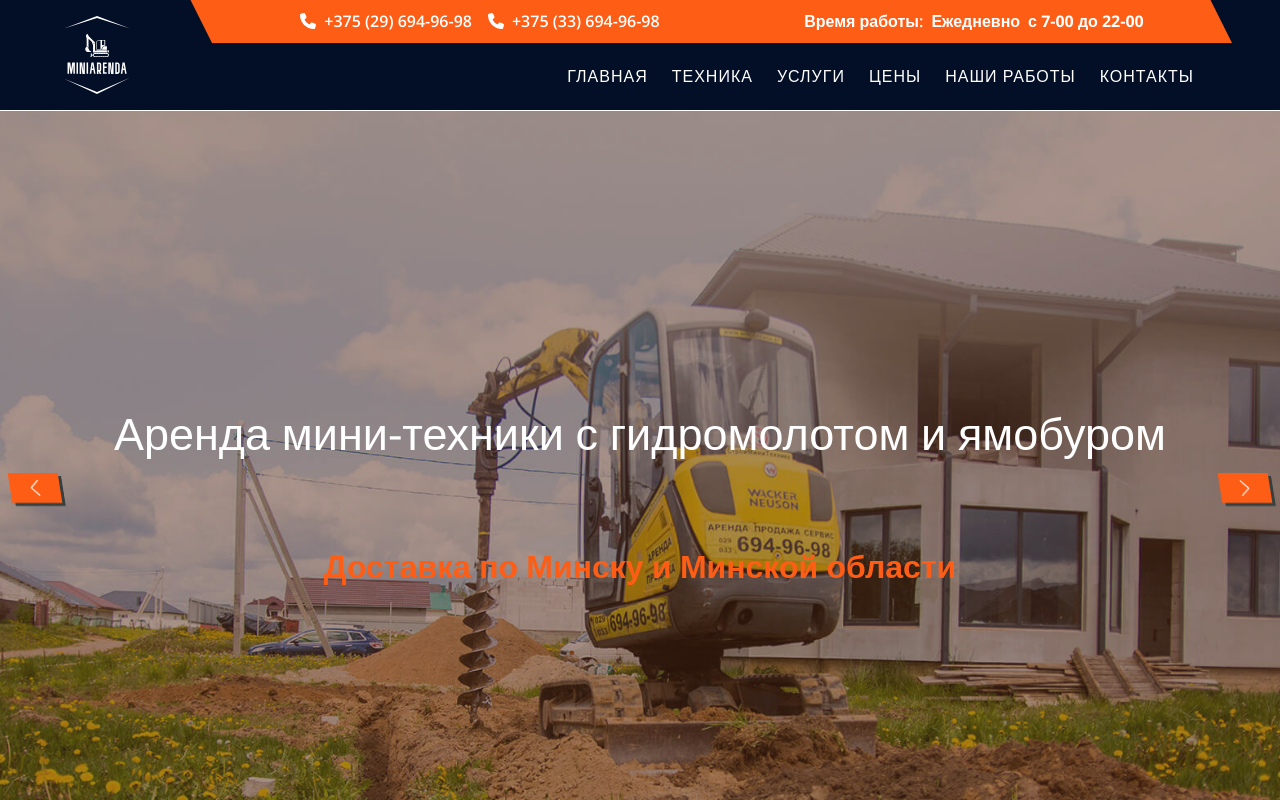
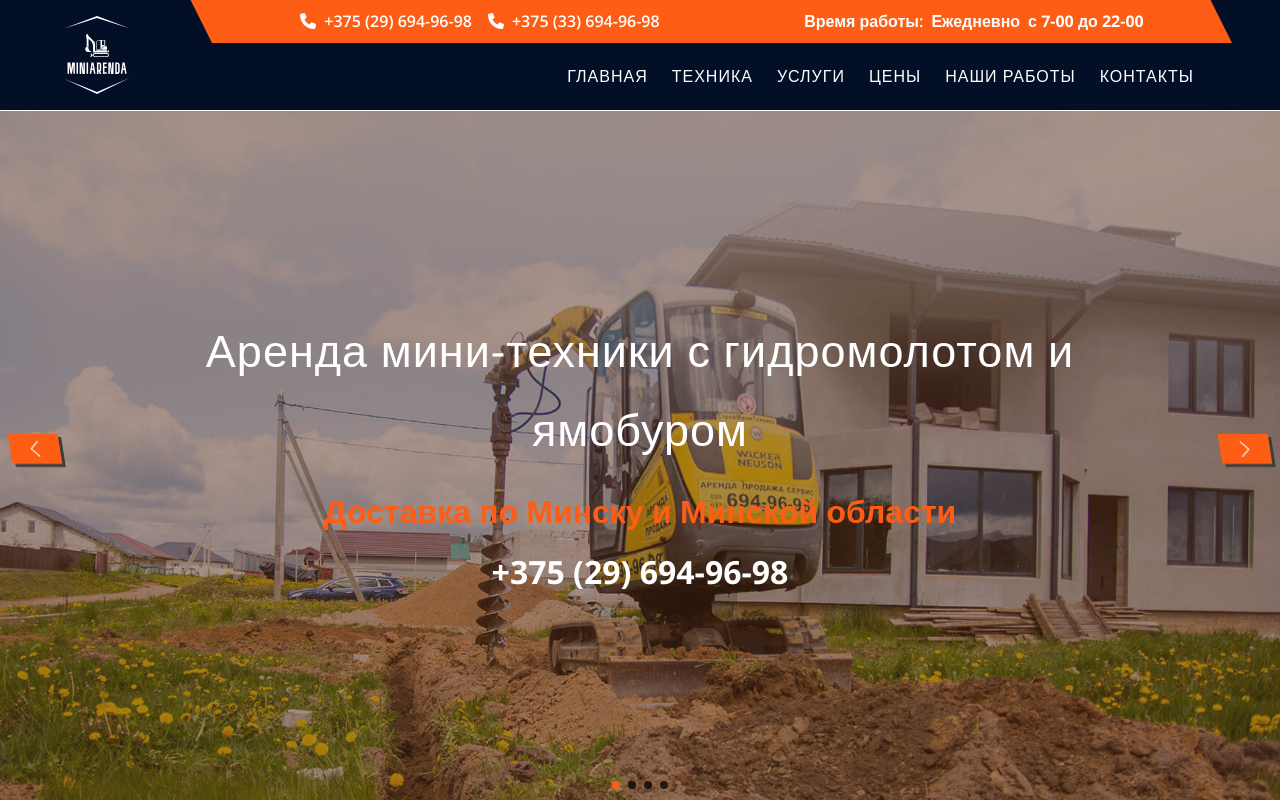
Before and after one commit to TanyaDanilovich/miniarenda_styled, a React app: page / in a window 1280 px wide. Shown: the top 800 px of the page. Built offline with nearby package versions, Linux system fonts and the light colour scheme.

Commit message:
fix animation

```diff
--- a/src/widgets/hero/Hero.tsx
+++ b/src/widgets/hero/Hero.tsx
@@ -23,11 +23,18 @@ export const Hero = ({}: props) => {
 };
 
 export const S_Hero = styled.section<{}>`
+  aspect-ratio: 4/3;
+  width: 100%;
+
   & > h1 {
     height: 1px;
     width: 1px;
     overflow: hidden;
   }
 
-  height: 60svw;
+  @media ${({theme}) => theme.media.computer} {
+    height: calc(100svh - 110px);
+    aspect-ratio: initial;
+  }
+
 `
--- a/src/widgets/hero/HeroSlider.tsx
+++ b/src/widgets/hero/HeroSlider.tsx
@@ -4,6 +4,9 @@ import {S_Image} from '../../shared/styled/S_Image';
 import {getResponsiveSize} from '../../shared/utils/getResponsiveSize';
 import {S_Container} from '../../shared/styled/S_Container';
 import {translateAnimation} from '../../app/styles/animation';
+import {BREAKPOINTS} from '../../shared/constants';
+import {FontAwesomeIcon} from '@fortawesome/react-fontawesome';
+import {faPhone} from '@fortawesome/free-solid-svg-icons';
 
 
 type props = {
@@ -18,8 +21,12 @@ export const HeroSlider = ({mainText, additionalText, imgUrl}: props) => {
 
 
             <S_HeroTitle>
-                <p>{mainText}</p>
+                <h2>{mainText}</h2>
                 <p>{additionalText}</p>
+                <p>
+                    {/*<FontAwesomeIcon icon = {faPhone} size = {'1x'}/>*/}
+                    <a href = "tel:+375296949698">+375 (29) 694-96-98</a>
+                </p>
             </S_HeroTitle>
 
             <S_Image src = {imgUrl}/>
@@ -27,7 +34,7 @@ export const HeroSlider = ({mainText, additionalText, imgUrl}: props) => {
         </S_HeroSlider>);
 };
 
-const S_HeroSlider = styled.div<{}>`
+const S_HeroSlider = styled.article<{}>`
   height: 100%;
   position: relative;
   overflow: hidden;
@@ -37,7 +44,10 @@ const S_HeroSlider = styled.div<{}>`
     flex-direction: column;
     justify-content: center;
     align-items: center;
-    gap: 5rem;
+    //gap: 5svw;
+    @media screen and (min-width: ${BREAKPOINTS.tablet}) {
+      padding-inline: 60px;
+    }
   }
 
   ${S_Image} {
@@ -74,24 +84,38 @@ export const S_HeroTitle = styled(S_Container)`
   font-weight: ${({theme}) => theme.fonts.weight.semiBold};
   line-height: 1.75;
 
-
   p {
-    position: relative;
-  }
-
-  p:nth-child(1) {
-    ${translateAnimation({duration: "2s"})};
-    font-size: ${({theme}) => theme.fonts.size.h1};
-    font-weight: ${({theme}) => theme.fonts.weight.regular};
-  }
-
-  p:nth-child(2) {
-    ${translateAnimation({delay: "1s", transformType: "translateY", start: "50vh"})};
-    color: ${({theme}) => theme.colors.primary};
     font-size: ${getResponsiveSize(12, 32, 360, 768)};
     font-weight: ${({theme}) => theme.fonts.weight.bold};
   }
 
+  p:not(:has(a)) {
+    color: ${({theme}) => theme.colors.primary};
+    ${translateAnimation({delay: "1.5s", transformType: "translateY", start: "0", duration: "0.4s"})};
+  }
+
+  p:has(a) {
+    width: 100%;
+    ${translateAnimation({delay: "1.5s", transformType: "translateY", start: "10vh", duration: "0.4s"})};
+  }
+
+  a {
+    display: inline-block;
+    text-align: center;
+    width: 100%;
+    padding: 1rem;
+    cursor: pointer;
+  }
+
+  & h2 {
+    ${translateAnimation({duration: "1.3s", delay: "0.5s"})};
+    font-size: ${({theme}) => theme.fonts.size.h1};
+    font-weight: ${({theme}) => theme.fonts.weight.regular};
+    text-align: center;
+  }
+
+
+
 
 
 `
```
